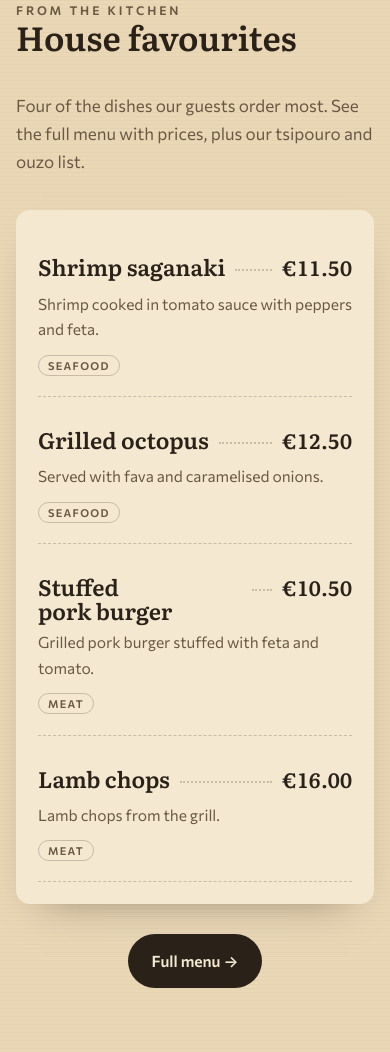
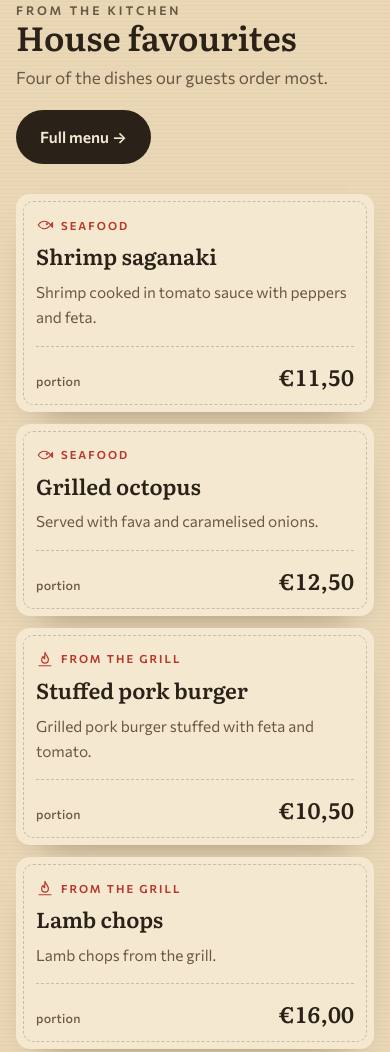
Before and after one commit to zouglasteo/mostrameze-site, a plain HTML site: page index.html in a window 390 px wide. Shown: the part 1905-2957 px from the top of the page. Drawn offline with Linux system fonts and the light colour scheme.

Commit message:
Favourites redesigned as menu cards
Category label with icon, larger names, price on a dashed rule; the
full-menu button moves next to the heading. 4 columns on desktop,
2 on tablets, 1 on phones.

Co-Authored-By: Claude Opus 5.5 <noreply@anthropic.com>
Claude-Session: https://claude.ai/code/session_016jThdk431oBHiD3UZJuTGa

```diff
--- a/index.html
+++ b/index.html
@@ -124,19 +124,26 @@ h2{font-size:clamp(2.1rem,5vw,3.3rem);margin-bottom:18px}
 
 /* menu: written on kraft paper */
 .menu{background:var(--paper);background-image:repeating-linear-gradient(0deg,transparent 0 3px,rgba(120,80,40,.035) 3px 4px)}
-.menu-head{display:flex;justify-content:space-between;align-items:end;gap:20px;flex-wrap:wrap;margin-bottom:34px}
-.menu-head p{margin:0;color:var(--ink-soft);max-width:30em}
-.board{background:var(--paper-2);border-radius:var(--r);padding:clamp(22px,4vw,44px);box-shadow:0 18px 40px -26px rgba(40,25,10,.5);display:grid;grid-template-columns:1fr 1fr;gap:8px 56px}
-@media (max-width:760px){.board{grid-template-columns:1fr}}
-.item{padding-block:18px;border-bottom:1px dashed var(--rule);min-width:0}
-.item .row{display:flex;align-items:baseline;gap:10px}
-.item h3{font-size:1.4rem}
-.item .dots{flex:1;border-bottom:2px dotted var(--rule);transform:translateY(-5px);min-width:20px}
-.item .price{font-family:var(--display);font-weight:600;font-size:1.3rem;font-variant-numeric:tabular-nums;white-space:nowrap}
-.item p{margin:6px 0 8px;color:var(--ink-soft);font-size:.97rem}
-.tag{display:inline-block;font:600 .68rem var(--body);letter-spacing:.12em;text-transform:uppercase;padding:3px 9px;border-radius:999px;border:1px solid var(--rule);color:var(--ink-soft)}
-.legend{display:flex;flex-wrap:wrap;gap:8px;margin-top:22px;align-items:center;font-size:.88rem;color:var(--ink-soft)}
-.menu .more{margin-top:30px;display:flex;justify-content:center}
+.menu-head{display:flex;justify-content:space-between;align-items:end;gap:18px 32px;flex-wrap:wrap;margin-bottom:30px}
+.menu-head h2{margin-bottom:10px}
+.menu-head p{margin:0;color:var(--ink-soft);max-width:34em}
+.menu-head .btn{flex-shrink:0}
+.fav-grid{display:grid;grid-template-columns:repeat(4,minmax(0,1fr));gap:18px}
+@media (max-width:1000px){.fav-grid{grid-template-columns:repeat(2,minmax(0,1fr))}}
+@media (max-width:560px){.fav-grid{grid-template-columns:minmax(0,1fr);gap:12px}}
+.fav{position:relative;background:var(--paper-2);border-radius:var(--r);padding:26px 24px 20px;display:flex;flex-direction:column;gap:10px;min-width:0;
+  box-shadow:0 18px 36px -26px rgba(40,25,10,.55);transition:transform .3s,box-shadow .3s}
+.fav::before{content:"";position:absolute;inset:7px;border:1px dashed var(--rule);border-radius:10px;pointer-events:none}
+.fav:hover{transform:translateY(-4px);box-shadow:0 26px 44px -26px rgba(40,25,10,.6)}
+@media (prefers-reduced-motion:reduce){.fav,.fav:hover{transition:none;transform:none}}
+.fav .kind{display:inline-flex;align-items:center;gap:7px;font:600 .7rem var(--body);letter-spacing:.18em;text-transform:uppercase;color:var(--red)}
+.fav .kind svg{width:18px;height:18px;flex-shrink:0}
+.fav h3{font-size:1.5rem;line-height:1.15}
+.fav p{margin:0;color:var(--ink-soft);font-size:.96rem;flex:1}
+.fav .price{display:flex;align-items:baseline;justify-content:space-between;gap:10px;margin-top:6px;padding-top:12px;border-top:1px dashed var(--rule);
+  font-family:var(--display);font-weight:600;font-size:1.55rem;font-variant-numeric:tabular-nums}
+.fav .price small{font:500 .78rem var(--body);color:var(--ink-soft);letter-spacing:.02em}
+@media (max-width:560px){.fav{padding:22px 20px 16px}.fav h3{font-size:1.35rem}.fav .price{font-size:1.4rem}}
 .btn-ink{background:var(--ink);color:var(--paper-2)}
 
 /* visit */
@@ -251,38 +258,40 @@ footer .wrap{padding-block:30px;display:flex;justify-content:space-between;gap:1
           <p class="eyebrow"><span class="el">Από την κουζίνα</span><span class="en">From the kitchen</span></p>
           <h2 class="el">Οι αγαπημένοι μας μεζέδες</h2>
           <h2 class="en">House favourites</h2>
+          <p class="el">Τέσσερα από τα πιάτα που παραγγέλνονται συχνότερα.</p>
+          <p class="en">Four of the dishes our guests order most.</p>
         </div>
-        <p class="el">Τέσσερα από τα πιάτα που παραγγέλνονται συχνότερα. Δείτε όλο το μενού με τιμές, μαζί με τα τσίπουρα και τα ούζα μας.</p>
-        <p class="en">Four of the dishes our guests order most. See the full menu with prices, plus our tsipouro and ouzo list.</p>
+        <a class="btn btn-ink" href="/menu"><span class="el">Όλο το μενού →</span><span class="en">Full menu →</span></a>
       </div>
-      <div class="board">
-        <div class="item">
-          <div class="row"><h3><span class="el">Γαρίδες σαγανάκι</span><span class="en">Shrimp saganaki</span></h3><span class="dots"></span><span class="price">€11.50</span></div>
+      <div class="fav-grid">
+        <article class="fav">
+          <span class="kind"><svg viewBox="0 0 24 24" fill="none" stroke="currentColor" stroke-width="1.6" stroke-linecap="round" stroke-linejoin="round" aria-hidden="true"><path d="M3 12c3-4.5 8-6 12-4 2 1 3.5 2.5 4.5 4-1 1.5-2.5 3-4.5 4-4 2-9 .5-12-4z"/><path d="M19.5 12 22 9v6z"/><circle cx="14.5" cy="10.8" r=".6" fill="currentColor"/></svg><span class="el">Θαλασσινά</span><span class="en">Seafood</span></span>
+          <h3><span class="el">Γαρίδες σαγανάκι</span><span class="en">Shrimp saganaki</span></h3>
           <p class="el">Γαρίδες με σάλτσα ντομάτας, πιπεριές και φέτα.</p>
           <p class="en">Shrimp cooked in tomato sauce with peppers and feta.</p>
-          <span class="tag"><span class="el">Θαλασσινά</span><span class="en">Seafood</span></span>
-        </div>
-        <div class="item">
-          <div class="row"><h3><span class="el">Χταπόδι σχάρας</span><span class="en">Grilled octopus</span></h3><span class="dots"></span><span class="price">€12.50</span></div>
+          <div class="price"><small><span class="el">μερίδα</span><span class="en">portion</span></small><span>€11,50</span></div>
+        </article>
+        <article class="fav">
+          <span class="kind"><svg viewBox="0 0 24 24" fill="none" stroke="currentColor" stroke-width="1.6" stroke-linecap="round" stroke-linejoin="round" aria-hidden="true"><path d="M3 12c3-4.5 8-6 12-4 2 1 3.5 2.5 4.5 4-1 1.5-2.5 3-4.5 4-4 2-9 .5-12-4z"/><path d="M19.5 12 22 9v6z"/><circle cx="14.5" cy="10.8" r=".6" fill="currentColor"/></svg><span class="el">Θαλασσινά</span><span class="en">Seafood</span></span>
+          <h3><span class="el">Χταπόδι σχάρας</span><span class="en">Grilled octopus</span></h3>
           <p class="el">Με φάβα και καραμελωμένα κρεμμύδια.</p>
           <p class="en">Served with fava and caramelised onions.</p>
-          <span class="tag"><span class="el">Θαλασσινά</span><span class="en">Seafood</span></span>
-        </div>
-        <div class="item">
-          <div class="row"><h3><span class="el">Μπιφτέκι γεμιστό</span><span class="en">Stuffed pork burger</span></h3><span class="dots"></span><span class="price">€10.50</span></div>
+          <div class="price"><small><span class="el">μερίδα</span><span class="en">portion</span></small><span>€12,50</span></div>
+        </article>
+        <article class="fav">
+          <span class="kind"><svg viewBox="0 0 24 24" fill="none" stroke="currentColor" stroke-width="1.6" stroke-linecap="round" stroke-linejoin="round" aria-hidden="true"><path d="M12 3c.5 3.5 4.5 5.5 4.5 10a4.5 4.5 0 0 1-9 0c0-2 1-3.5 2-4.5.3 1.5 1 2.5 2 3 0-3 .5-6 .5-8.5z"/><path d="M4 21h16"/></svg><span class="el">Σχάρα</span><span class="en">From the grill</span></span>
+          <h3><span class="el">Μπιφτέκι γεμιστό</span><span class="en">Stuffed pork burger</span></h3>
           <p class="el">Χοιρινό μπιφτέκι σχάρας, γεμιστό με φέτα και ντομάτα.</p>
           <p class="en">Grilled pork burger stuffed with feta and tomato.</p>
-          <span class="tag"><span class="el">Κρεατικά</span><span class="en">Meat</span></span>
-        </div>
-        <div class="item">
-          <div class="row"><h3><span class="el">Παϊδάκια αρνίσια</span><span class="en">Lamb chops</span></h3><span class="dots"></span><span class="price">€16.00</span></div>
+          <div class="price"><small><span class="el">μερίδα</span><span class="en">portion</span></small><span>€10,50</span></div>
+        </article>
+        <article class="fav">
+          <span class="kind"><svg viewBox="0 0 24 24" fill="none" stroke="currentColor" stroke-width="1.6" stroke-linecap="round" stroke-linejoin="round" aria-hidden="true"><path d="M12 3c.5 3.5 4.5 5.5 4.5 10a4.5 4.5 0 0 1-9 0c0-2 1-3.5 2-4.5.3 1.5 1 2.5 2 3 0-3 .5-6 .5-8.5z"/><path d="M4 21h16"/></svg><span class="el">Σχάρα</span><span class="en">From the grill</span></span>
+          <h3><span class="el">Παϊδάκια αρνίσια</span><span class="en">Lamb chops</span></h3>
           <p class="el">Αρνίσια παϊδάκια στη σχάρα.</p>
           <p class="en">Lamb chops from the grill.</p>
-          <span class="tag"><span class="el">Κρεατικά</span><span class="en">Meat</span></span>
-        </div>
-      </div>
-      <div class="more">
-        <a class="btn btn-ink" href="/menu"><span class="el">Όλο το μενού →</span><span class="en">Full menu →</span></a>
+          <div class="price"><small><span class="el">μερίδα</span><span class="en">portion</span></small><span>€16,00</span></div>
+        </article>
       </div>
     </div>
   </section>
```
